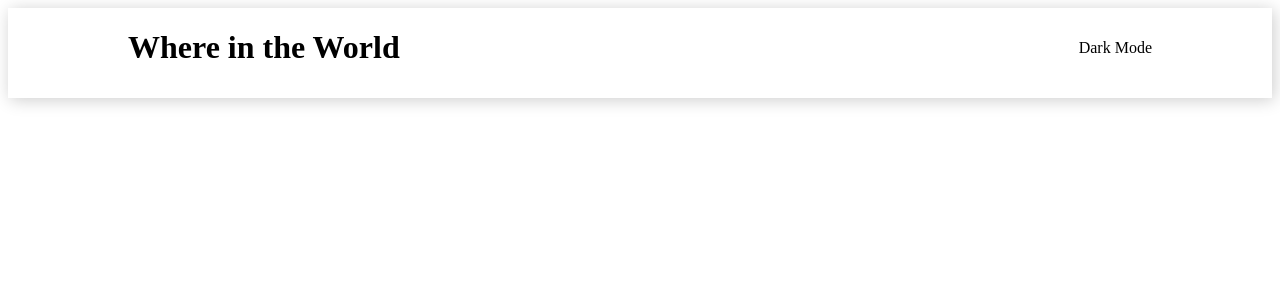
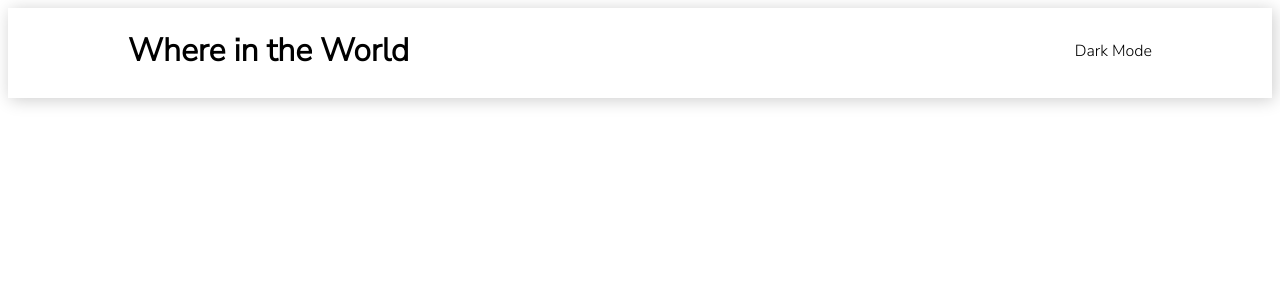
Before and after one commit to amt-felix-amoquandoh/REST-Countries-API, a React (Create React App) app in the folder worldcountries/: page / in a window 1280 px wide. Shown: the top 300 px of the page. Built offline with nearby package versions, Linux system fonts and the light colour scheme.

Commit message:
fonts added

```diff
--- a/worldcountries/src/components/Header/styles.css
+++ b/worldcountries/src/components/Header/styles.css
@@ -1,6 +1,10 @@
+@import url('https://fonts.googleapis.com/css2?family=Nunito+Sans:ital,wght@0,300;1,600;1,800&display=swap');
+
+
 .header{
     height: 90px;
-    box-shadow: 2px 2px 1em rgba(0,0,0,0.2)
+    box-shadow: 2px 2px 1em rgba(0,0,0,0.2);
+    font-family: 'Nunito Sans', sans-serif;
 
 }
 .container{
--- a/worldcountries/src/index.css
+++ b/worldcountries/src/index.css
@@ -1,13 +1,5 @@
-body {
-  margin: 0;
-  font-family: -apple-system, BlinkMacSystemFont, 'Segoe UI', 'Roboto', 'Oxygen',
-    'Ubuntu', 'Cantarell', 'Fira Sans', 'Droid Sans', 'Helvetica Neue',
-    sans-serif;
-  -webkit-font-smoothing: antialiased;
-  -moz-osx-font-smoothing: grayscale;
+@import url('https://fonts.googleapis.com/css2?family=Nunito+Sans:ital,wght@0,300;1,600;1,800&display=swap');
+
+body{
+  font-family: 'Nunito Sans', sans-serif;
 }
-
-code {
-  font-family: source-code-pro, Menlo, Monaco, Consolas, 'Courier New',
-    monospace;
-}
```
Also changed, not shown: worldcountries/src/App.css (added).
